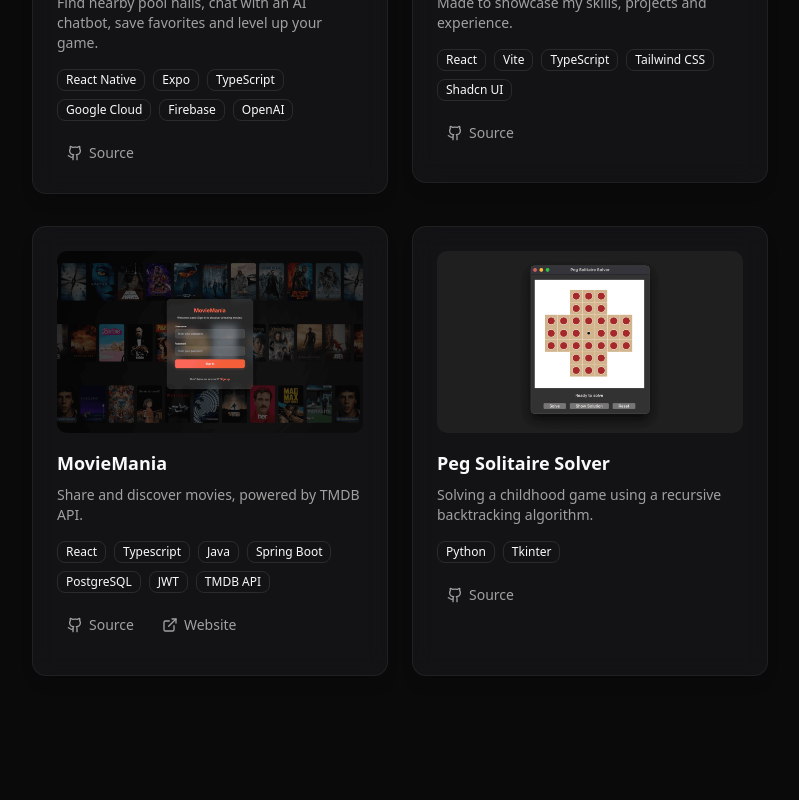
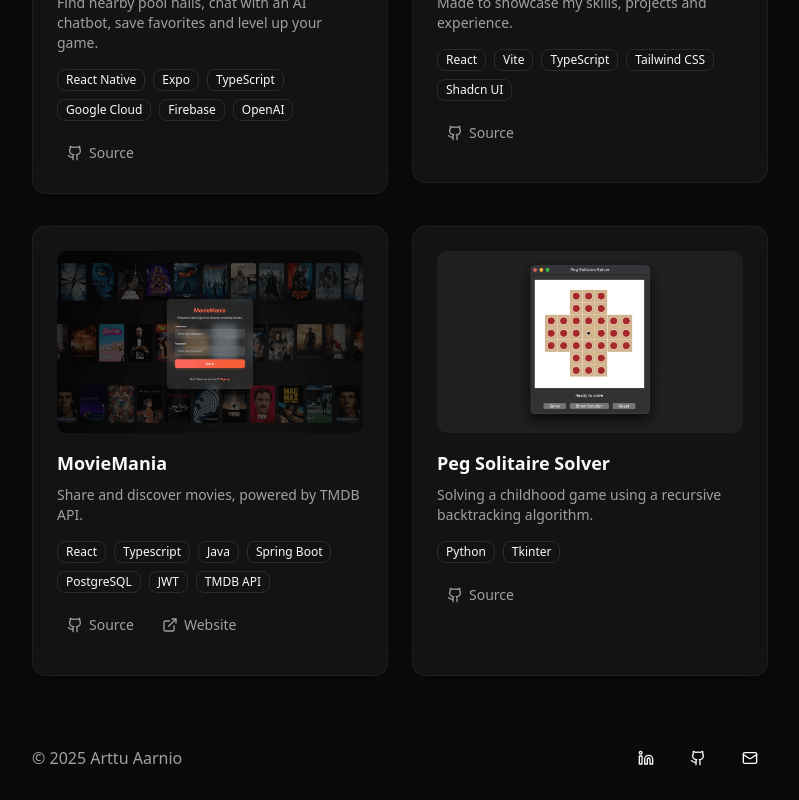
Before and after one commit to Arttuaarnio/portfolio, a React (Vite) app: page /projects in a window 1280 px wide. Shown: the part 379-1179 px from the top of the page, without its empty margins (240-1039 px from the left). Before the commit the page ends 1095 px from the top, so only its background shows below. Built offline with nearby package versions, Linux system fonts and the light colour scheme.

Commit message:
Added slight animations using framer-motion

```diff
--- a/package.json
+++ b/package.json
@@ -19,6 +19,7 @@
     "class-variance-authority": "^0.7.1",
     "clsx": "^2.1.1",
     "embla-carousel-react": "^8.6.0",
+    "framer-motion": "^12.23.16",
     "install": "^0.13.0",
     "lucide-react": "^0.525.0",
     "npm": "^11.4.2",
--- a/src/App.tsx
+++ b/src/App.tsx
@@ -1,21 +1,46 @@
-import { BrowserRouter as Router, Routes, Route } from "react-router-dom";
+import { useEffect } from "react";
+import {
+  BrowserRouter as Router,
+  Routes,
+  Route,
+  useLocation,
+} from "react-router-dom";
+import { AnimatePresence } from "framer-motion";
 import Navbar from "./components/Navbar";
 import { ThemeProvider } from "@/components/ThemeProvider";
+import ScrollToTop from "./components/ScrollToTop";
 import Home from "./pages/HomePage";
 import Projects from "./pages/ProjectsPage";
+
+function AppContent() {
+  const location = useLocation();
+
+  // Scroll to top on page refresh
+  useEffect(() => {
+    window.scrollTo(0, 0);
+  }, []);
+
+  return (
+    <>
+      <ScrollToTop />
+      <Navbar />
+      <main className="pt-20">
+        <AnimatePresence mode="wait">
+          <Routes location={location} key={location.pathname}>
+            <Route path="/" element={<Home />} />
+            <Route path="/projects" element={<Projects />} />
+          </Routes>
+        </AnimatePresence>
+      </main>
+    </>
+  );
+}
 
 function App() {
   return (
     <ThemeProvider defaultTheme="dark" storageKey="vite-ui-theme">
       <Router>
-        <Navbar />
-        <main className="pt-20">
-          {" "}
-          <Routes>
-            <Route path="/" element={<Home />} />
-            <Route path="/projects" element={<Projects />} />
-          </Routes>
-        </main>
+        <AppContent />
       </Router>
     </ThemeProvider>
   );
--- a/src/components/AllProjects.tsx
+++ b/src/components/AllProjects.tsx
@@ -1,3 +1,4 @@
+import { motion } from "framer-motion";
 import { Button } from "./ui/button";
 import { Badge } from "@/components/ui/badge";
 import { Github, ExternalLink } from "lucide-react";
@@ -5,13 +6,45 @@ import data from "@/data/ProjectsData.ts";
 
 const projectData = data;
 
+const containerVariants = {
+  hidden: { opacity: 0 },
+  visible: {
+    opacity: 1,
+    transition: {
+      staggerChildren: 0.2,
+      delayChildren: 0.3,
+    },
+  },
+};
+
+const itemVariants = {
+  hidden: { opacity: 0, y: 30 },
+  visible: {
+    opacity: 1,
+    y: 0,
+    transition: {
+      duration: 0.7,
+      ease: "easeOut" as const,
+    },
+  },
+};
+
 export default function Projects() {
   return (
     <>
-      <div className="flex max-w-3xl mx-auto px-4 py-8">
-        <div className="grid grid-cols-1 md:grid-cols-2 gap-6 justify-between align-start">
+      <motion.div
+        className="flex max-w-3xl mx-auto px-4 py-8"
+        variants={containerVariants}
+        initial="hidden"
+        whileInView="visible"
+        viewport={{ once: true, amount: 0.2 }}
+      >
+        <motion.div
+          className="grid grid-cols-1 md:grid-cols-2 gap-6 justify-between align-start"
+          variants={containerVariants}
+        >
           {projectData.map((project, index) => (
-            <div key={index}>
+            <motion.div key={index} variants={itemVariants} custom={index}>
               <div className="max-w-3xl min-h-[450px] mx-auto relative p-6 rounded-xl bg-white/70 dark:bg-zinc-900/70 border border-border/40 dark:border-border/60 backdrop-blur-md shadow-md dark:shadow-lg mb-2">
                 <div className="mb-4">
                   <img
@@ -67,10 +100,10 @@ export default function Projects() {
                   </div>
                 </div>
               </div>
-            </div>
+            </motion.div>
           ))}
-        </div>
-      </div>
+        </motion.div>
+      </motion.div>
     </>
   );
 }
--- a/src/components/Experience.tsx
+++ b/src/components/Experience.tsx
@@ -1,6 +1,30 @@
+import { motion } from "framer-motion";
 import { Tabs, TabsList, TabsTrigger, TabsContent } from "@/components/ui/tabs";
 import EducationData from "@/data/EducationData.ts";
 import WorkData from "@/data/WorkData.ts";
+
+const containerVariants = {
+  hidden: { opacity: 0 },
+  visible: {
+    opacity: 1,
+    transition: {
+      staggerChildren: 0.2,
+      delayChildren: 0.3,
+    },
+  },
+};
+
+const itemVariants = {
+  hidden: { opacity: 0, y: 30 },
+  visible: {
+    opacity: 1,
+    y: 0,
+    transition: {
+      duration: 0.8,
+      ease: "easeOut" as const,
+    },
+  },
+};
 
 export default function Experience() {
   const workData = WorkData;
@@ -9,12 +33,24 @@ export default function Experience() {
 
   return (
     <section className="bg-background pb-8">
-      <div className="max-w-3xl mx-auto px-4">
+      <motion.div
+        className="max-w-3xl mx-auto px-4"
+        variants={containerVariants}
+        initial="hidden"
+        whileInView="visible"
+        viewport={{ once: true, amount: 0.3 }}
+      >
         <Tabs defaultValue="work" className="w-full">
-          <TabsList className="mb-8">
-            <TabsTrigger value="work" className="cursor-pointer">Work</TabsTrigger>
-            <TabsTrigger value="education" className="cursor-pointer">Education</TabsTrigger>
-          </TabsList>
+          <motion.div variants={itemVariants}>
+            <TabsList className="mb-8">
+              <TabsTrigger value="work" className="cursor-pointer">
+                Work
+              </TabsTrigger>
+              <TabsTrigger value="education" className="cursor-pointer">
+                Education
+              </TabsTrigger>
+            </TabsList>
+          </motion.div>
 
           <TabsContent value="work">
             <ExperienceList data={workData} />
@@ -24,18 +60,26 @@ export default function Experience() {
             <ExperienceList data={educationData} />
           </TabsContent>
         </Tabs>
-      </div>
+      </motion.div>
     </section>
   );
 }
 
 function ExperienceList({ data }: { data: any[] }) {
   return (
-    <div className="space-y-6">
-      {data.map((item) => (
-        <div
+    <motion.div
+      className="space-y-6"
+      variants={containerVariants}
+      initial="hidden"
+      whileInView="visible"
+      viewport={{ once: true, amount: 0.2 }}
+    >
+      {data.map((item, index) => (
+        <motion.div
           key={item.id}
           className="flex gap-4 p-6 rounded-xl bg-white/70 dark:bg-zinc-900/70 border border-border/40 dark:border-border/60 backdrop-blur-md shadow-md dark:shadow-lg"
+          variants={itemVariants}
+          custom={index}
         >
           <div className="flex-shrink-0 w-12 h-12 rounded-lg flex items-center justify-center overflow-hidden">
             {item.logoType === "image" ? (
@@ -78,8 +122,8 @@ function ExperienceList({ data }: { data: any[] }) {
               </ul>
             )}
           </div>
-        </div>
+        </motion.div>
       ))}
-    </div>
+    </motion.div>
   );
 }
--- a/src/components/FeaturedProjects.tsx
+++ b/src/components/FeaturedProjects.tsx
@@ -1,3 +1,4 @@
+import { motion } from "framer-motion";
 import { Link } from "react-router-dom";
 import { Button } from "./ui/button";
 import { Badge } from "@/components/ui/badge";
@@ -13,27 +14,63 @@ import data from "@/data/FeaturedProjectsData.ts";
 
 const projectData = data;
 
+const containerVariants = {
+  hidden: { opacity: 0 },
+  visible: {
+    opacity: 1,
+    transition: {
+      staggerChildren: 0.2,
+      delayChildren: 0.3,
+    },
+  },
+};
+
+const itemVariants = {
+  hidden: { opacity: 0, y: 30 },
+  visible: {
+    opacity: 1,
+    y: 0,
+    transition: {
+      duration: 0.8,
+      ease: "easeOut" as const,
+    },
+  },
+};
+
 export default function Projects() {
   return (
     <>
-      <div className="max-w-3xl mx-auto px-4 py-8">
-        <div className="flex">
+      <motion.div
+        className="max-w-3xl mx-auto px-4 py-8"
+        variants={containerVariants}
+        initial="hidden"
+        whileInView="visible"
+        viewport={{ once: true, amount: 0.3 }}
+      >
+        <motion.div className="flex" variants={itemVariants}>
           <h2 className="text-3xl font-bold mb-6">Featured Projects</h2>
           <Button asChild className="ml-auto">
             <Link to="/projects">View more</Link>
           </Button>
-        </div>
-        <p className="text-muted-foreground mb-8">
+        </motion.div>
+        <motion.p
+          className="text-muted-foreground mb-8"
+          variants={itemVariants}
+        >
           Swipe through couple of my favorite personal projects.
-        </p>
+        </motion.p>
 
+        <motion.div variants={itemVariants}>
           <Carousel
             opts={{ align: "start" }}
             className="max-w-3xl mx-auto relative p-6 rounded-xl bg-white/70 dark:bg-zinc-900/70 border border-border/40 dark:border-border/60 backdrop-blur-md shadow-md dark:shadow-lg"
           >
             <CarouselContent className="">
               {projectData.map((project, index) => (
-              <CarouselItem key={index} className="md:basis-full lg:basis-full">
+                <CarouselItem
+                  key={index}
+                  className="md:basis-full lg:basis-full"
+                >
                   <div className=" ">
                     <div className="mb-4">
                       <img
@@ -95,7 +132,8 @@ export default function Projects() {
             <CarouselPrevious />
             <CarouselNext />
           </Carousel>
-      </div>
+        </motion.div>
+      </motion.div>
     </>
   );
 }
--- a/src/components/Footer.tsx
+++ b/src/components/Footer.tsx
@@ -1,14 +1,44 @@
+import { motion } from "framer-motion";
 import { Button } from "@/components/ui/button";
 import { Linkedin, Github, Mail } from "lucide-react";
+
+const containerVariants = {
+  hidden: { opacity: 0 },
+  visible: {
+    opacity: 1,
+    transition: {
+      staggerChildren: 0.2,
+      delayChildren: 0.3,
+    },
+  },
+};
+
+const itemVariants = {
+  hidden: { opacity: 0, y: 20 },
+  visible: {
+    opacity: 1,
+    y: 0,
+    transition: {
+      duration: 0.8,
+      ease: "easeOut" as const,
+    },
+  },
+};
 
 export default function Footer() {
   return (
     <footer className="bg-background/70 backdrop-blur-md py-6">
-      <div className="flex justify-between items-center max-w-3xl mx-auto px-4">
-        <p className="text-muted-foreground">
+      <motion.div
+        className="flex justify-between items-center max-w-3xl mx-auto px-4"
+        variants={containerVariants}
+        initial="hidden"
+        whileInView="visible"
+        viewport={{ once: true, amount: 0.3 }}
+      >
+        <motion.p className="text-muted-foreground" variants={itemVariants}>
           © {new Date().getFullYear()} Arttu Aarnio
-        </p>
-        <div className="flex gap-4">
+        </motion.p>
+        <motion.div className="flex gap-4" variants={itemVariants}>
           <a
             href="https://www.linkedin.com/in/arttu-aarn-io"
             target="_blank"
@@ -34,8 +64,8 @@ export default function Footer() {
               <Mail className="w-6 h-6" />
             </Button>
           </a>
-        </div>
-      </div>
+        </motion.div>
+      </motion.div>
     </footer>
   );
 }
--- a/src/components/Hero.tsx
+++ b/src/components/Hero.tsx
@@ -1,12 +1,56 @@
+import { motion } from "framer-motion";
 import { Button } from "@/components/ui/button";
 import { Download, Github, Linkedin, Mail } from "lucide-react";
 import profileImage from "/images/profile-picture.jpeg";
 
+const containerVariants = {
+  hidden: { opacity: 0 },
+  visible: {
+    opacity: 1,
+    transition: {
+      staggerChildren: 0.2,
+      delayChildren: 0.3,
+    },
+  },
+};
+
+const itemVariants = {
+  hidden: { opacity: 0, y: 30 },
+  visible: {
+    opacity: 1,
+    y: 0,
+    transition: {
+      duration: 0.8,
+      ease: "easeOut" as const,
+    },
+  },
+};
+
+const simultaneousVariants = {
+  hidden: { opacity: 0, y: 30 },
+  visible: {
+    opacity: 1,
+    y: 0,
+    transition: {
+      duration: 0.8,
+      ease: "easeOut" as const,
+    },
+  },
+};
+
 export default function Hero() {
   return (
     <section className="bg-background py-8">
-      <div className="max-w-3xl mx-auto px-4 flex flex-col md:flex-row items-center gap-8">
-        <div className="flex-1 text-center md:text-left space-y-4">
+      <motion.div
+        className="max-w-3xl mx-auto px-4 flex flex-col md:flex-row items-center gap-8"
+        variants={containerVariants}
+        initial="hidden"
+        animate="visible"
+      >
+        <motion.div
+          className="flex-1 text-center md:text-left space-y-4"
+          variants={simultaneousVariants}
+        >
           <h1 className="text-5xl font-bold leading-tight">
             Hi, I'm Arttu. <span className="inline-block">👋</span>
           </h1>
@@ -19,7 +63,10 @@ export default function Hero() {
             food, music and billiards.
           </p>
 
-          <div className="flex flex-wrap gap-2 pt-6 justify-center md:justify-start">
+          <motion.div
+            className="flex flex-wrap gap-2 pt-6 justify-center md:justify-start"
+            variants={itemVariants}
+          >
             <a href="/resume.pdf" download>
               <Button>
                 <Download className="w-4 h-4 mr-2" />
@@ -52,17 +99,17 @@ export default function Hero() {
                 <Mail className="w-5 h-5" />
               </Button>
             </a>
-          </div>
-        </div>
+          </motion.div>
+        </motion.div>
 
-        <div className="flex">
+        <motion.div className="flex" variants={simultaneousVariants}>
           <img
             src={profileImage}
             alt="Profile picture of myself"
             className="w-full max-w-[250px] rounded-xl shadow-lg mx-auto"
           />
-        </div>
-      </div>
+        </motion.div>
+      </motion.div>
     </section>
   );
 }
--- /dev/null
+++ b/src/components/ScrollToTop.tsx
@@ -0,0 +1,12 @@
+import { useEffect } from "react";
+import { useLocation } from "react-router-dom";
+
+export default function ScrollToTop() {
+  const { pathname } = useLocation();
+
+  useEffect(() => {
+    window.scrollTo(0, 0);
+  }, [pathname]);
+
+  return null;
+}
--- a/src/components/Technologies.tsx
+++ b/src/components/Technologies.tsx
@@ -1,3 +1,4 @@
+import { motion } from "framer-motion";
 import {
   Tooltip,
   TooltipContent,
@@ -86,21 +87,64 @@ const technologies = [
   },
 ];
 
+const containerVariants = {
+  hidden: { opacity: 0 },
+  visible: {
+    opacity: 1,
+    transition: {
+      staggerChildren: 0.05,
+      delayChildren: 0.2,
+    },
+  },
+};
+
+const itemVariants = {
+  hidden: { opacity: 0, y: 30 },
+  visible: {
+    opacity: 1,
+    y: 0,
+    transition: {
+      duration: 0.5,
+      ease: "easeOut" as const,
+    },
+  },
+};
+
 export default function Technologies() {
   return (
     <section className="py-8 bg-background">
-      <div className="max-w-3xl mx-auto px-4">
-        <h2 className="text-2xl font-semibold mb-6 text-center md:text-left">
+      <motion.div
+        className="max-w-3xl mx-auto px-4"
+        variants={containerVariants}
+        initial="hidden"
+        whileInView="visible"
+        viewport={{ once: true, amount: 0.3 }}
+      >
+        <motion.h2
+          className="text-2xl font-semibold mb-6 text-center md:text-left"
+          variants={itemVariants}
+        >
           Technologies
-        </h2>
-        <p className="text-muted-foreground text-center md:text-left mb-8">
+        </motion.h2>
+        <motion.p
+          className="text-muted-foreground text-center md:text-left mb-8"
+          variants={itemVariants}
+        >
           Here are some tools and technologies I've already worked with:
-        </p>
+        </motion.p>
 
         <TooltipProvider>
-          <div className="flex flex-wrap justify-center gap-5">
-            {technologies.map((tech) => (
-              <Tooltip key={tech.name}>
+          <motion.div
+            className="flex flex-wrap justify-center gap-5"
+            variants={containerVariants}
+          >
+            {technologies.map((tech, index) => (
+              <motion.div
+                key={tech.name}
+                variants={itemVariants}
+                custom={index}
+              >
+                <Tooltip>
                   <TooltipTrigger asChild>
                     <div
                       className="p-3 rounded-md bg-muted hover:bg-muted/80 transition-all"
@@ -115,10 +159,11 @@ export default function Technologies() {
                   </TooltipTrigger>
                   <TooltipContent>{tech.name}</TooltipContent>
                 </Tooltip>
+              </motion.div>
             ))}
-          </div>
+          </motion.div>
         </TooltipProvider>
-      </div>
+      </motion.div>
     </section>
   );
 }
--- a/src/pages/HomePage.tsx
+++ b/src/pages/HomePage.tsx
@@ -1,17 +1,36 @@
+import { motion } from "framer-motion";
 import Hero from "@/components/Hero";
 import Experience from "@/components/Experience";
 import FeaturedProjects from "@/components/FeaturedProjects";
 import Footer from "@/components/Footer";
 import Technologies from "@/components/Technologies";
 
+const pageVariants = {
+  initial: { opacity: 0, y: 20 },
+  in: { opacity: 1, y: 0 },
+  out: { opacity: 0, y: -20 },
+};
+
+const pageTransition = {
+  type: "tween" as const,
+  ease: "anticipate" as const,
+  duration: 0.5,
+};
+
 export default function HomePage() {
   return (
-    <>
-        <Hero />
-        <Experience />
-        <FeaturedProjects />
-        <Technologies />
-        <Footer />
-    </>
+    <motion.div
+      initial="initial"
+      animate="in"
+      exit="out"
+      variants={pageVariants}
+      transition={pageTransition}
+    >
+      <Hero />
+      <Experience />
+      <FeaturedProjects />
+      <Technologies />
+      <Footer />
+    </motion.div>
   );
 }
--- a/src/pages/ProjectsPage.tsx
+++ b/src/pages/ProjectsPage.tsx
@@ -1,9 +1,30 @@
-import Projects  from "@/components/AllProjects";
+import { motion } from "framer-motion";
+import Projects from "@/components/AllProjects";
+import Footer from "@/components/Footer";
+
+const pageVariants = {
+  initial: { opacity: 0, y: 20 },
+  in: { opacity: 1, y: 0 },
+  out: { opacity: 0, y: -20 },
+};
+
+const pageTransition = {
+  type: "tween" as const,
+  ease: "anticipate" as const,
+  duration: 0.5,
+};
 
 export default function ProjectsPage() {
   return (
-    <>
+    <motion.div
+      initial="initial"
+      animate="in"
+      exit="out"
+      variants={pageVariants}
+      transition={pageTransition}
+    >
       <Projects />
-    </>
+      <Footer />
+    </motion.div>
   );
 }
--- a/src/styles/index.css
+++ b/src/styles/index.css
@@ -116,4 +116,20 @@
   body {
     @apply bg-background text-foreground;
   }
+
+  /* Hide scrollbar for Chrome, Safari and Opera */
+  ::-webkit-scrollbar {
+    display: none;
+  }
+
+  /* Hide scrollbar for IE, Edge and Firefox */
+  html {
+    -ms-overflow-style: none; /* IE and Edge */
+    scrollbar-width: none; /* Firefox */
+  }
+
+  /* Ensure smooth scrolling */
+  html {
+    scroll-behavior: smooth;
+  }
 }
```
Also changed, not shown: 1 other file (tests, documents, lock files or other folders). Lines whose indentation alone changed are shown as unchanged.
